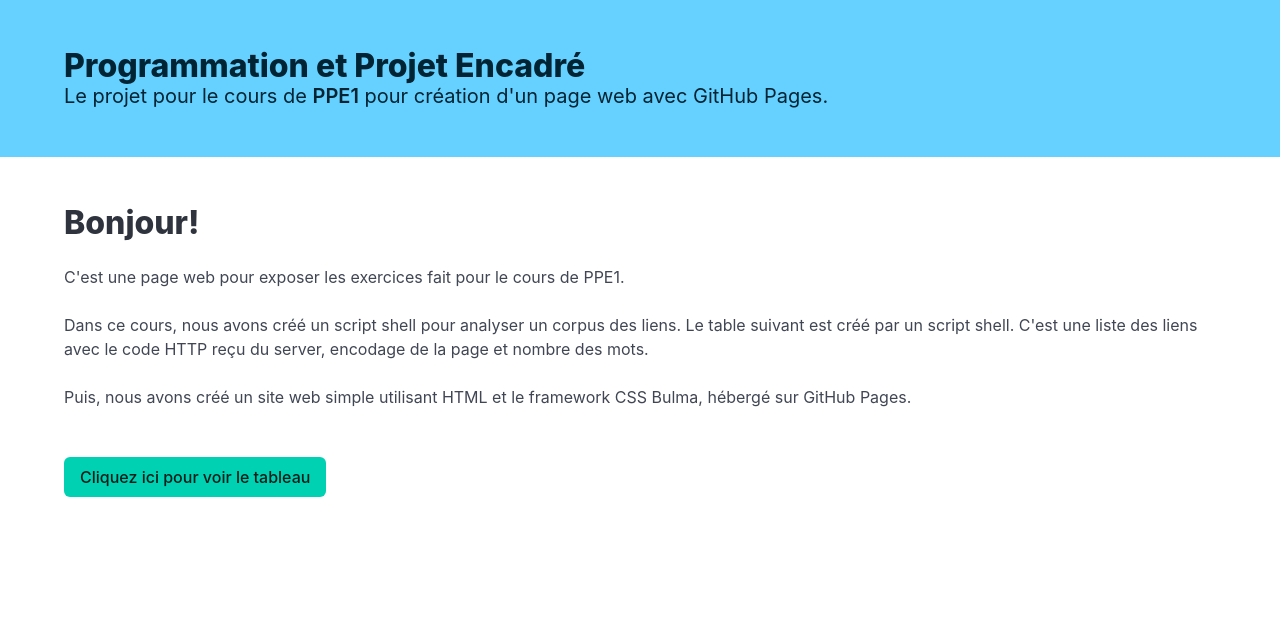
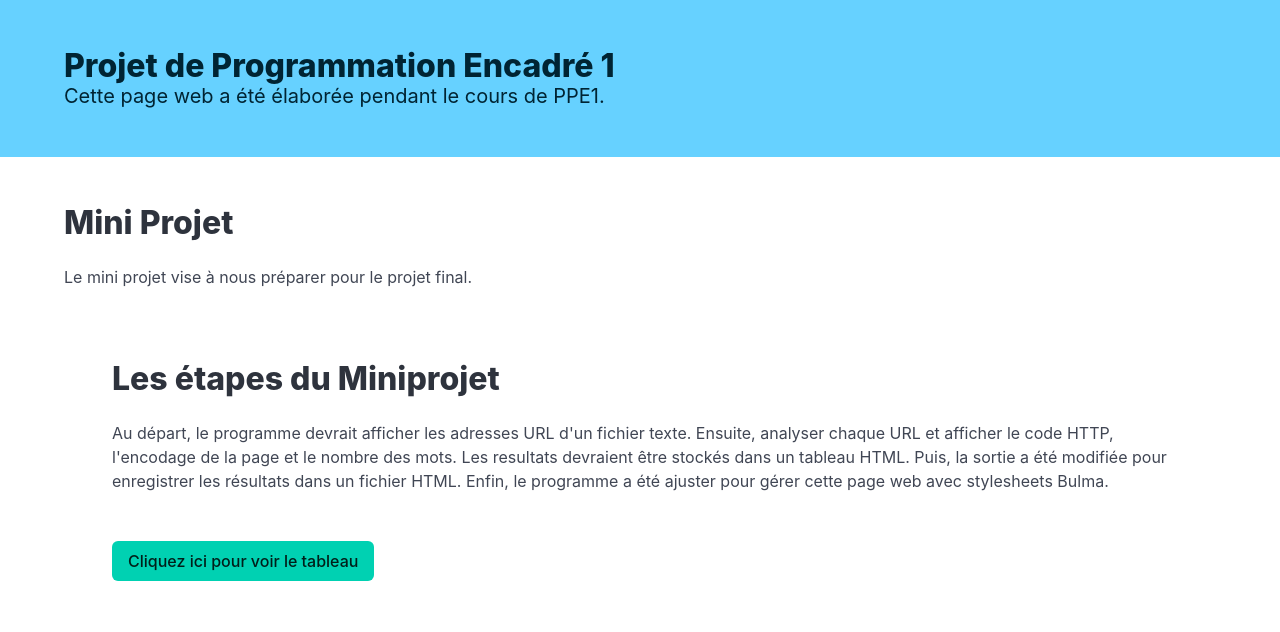
Before and after one commit to carmencarvalho/PPE1-2025, a plain HTML site: page miniprojet-1/index.html in a window 1280 px wide. Drawn offline with nearby package versions, Linux system fonts and the light colour scheme.

Commit message:
mise à jour du fichier index.html

```diff
--- a/miniprojet-1/index.html
+++ b/miniprojet-1/index.html
@@ -17,27 +17,25 @@
     <section class="hero is-info">
         <div class="hero-body">
             <div class="container">
-                <h1 class="title">Programmation et Projet Encadré</h1>
-                <h2 class="subtitle">Le projet pour le cours de <strong>PPE1</strong> pour création d'un page web avec GitHub Pages.</h2>
+                <h1 class="title">Projet de Programmation Encadré 1</h1>
+                <h2 class="subtitle">Cette page web a été élaborée pendant le cours de PPE1.</h2>
             </div>
         </div>
     </section>
     <section class="section">
       <div class="container">
-        <h2 class="title">Bonjour!</h2>
+        <h2 class="title">Mini Projet</h2>
         <p class="block">
-          C'est une page web pour exposer les exercices fait pour le cours de
-          PPE1.
+          Le mini projet vise à nous préparer pour le projet final.
         </p>
+      <section class="section">
+      <div class="container">
+        <h3 class="title">Les étapes du Miniprojet</h3>
         <p class="block">
-          Dans ce cours, nous avons créé un script shell pour analyser un corpus
-          des liens. Le table suivant est créé par un script shell. C'est une
-          liste des liens avec le code HTTP reçu du server, encodage de la page
-          et nombre des mots.
-        </p>
-        <p class="block">
-          Puis, nous avons créé un site web simple utilisant HTML et le
-          framework CSS Bulma, hébergé sur GitHub Pages.
+          Au départ, le programme devrait afficher les adresses URL d'un fichier texte. Ensuite, analyser chaque URL et afficher le code HTTP, l'encodage de la page et le nombre des mots.
+          Les resultats devraient être stockés dans un tableau HTML.
+          Puis, la sortie a été modifiée pour enregistrer les résultats dans un fichier HTML.
+          Enfin, le programme a été ajuster pour gérer cette page web avec stylesheets Bulma.
         </p>
         <br />
         <a href="tableau-fr.html" class="button is-primary"
```
